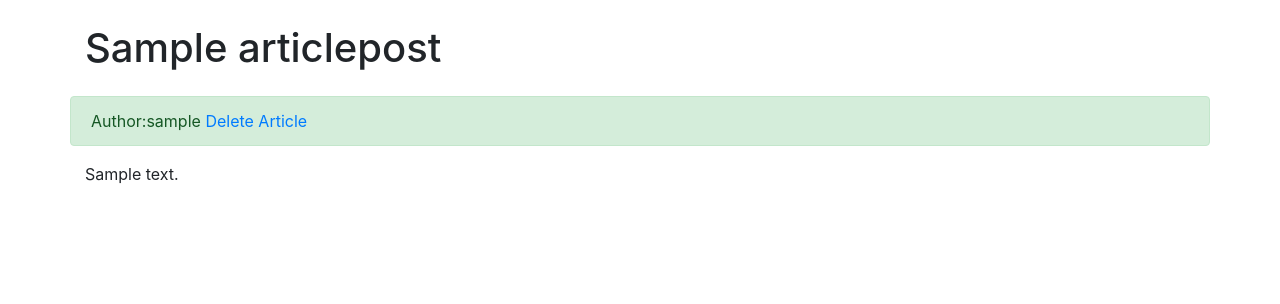
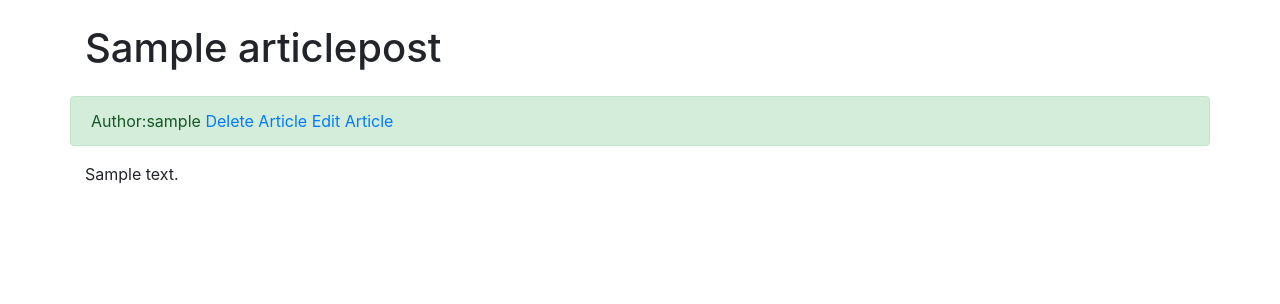
Before and after one commit to VictorBoYang/YB_BLOG, a Django app: page /article/article-detail/1 in a window 1280 px wide. Shown: the part 56-360 px from the top of the page. Run offline with Django 3.2, Linux system fonts and the light colour scheme; tables that the repository leaves empty hold one stand-in row (values such as "Sample post"); some libraries are stand-ins or nearby versions.

Commit message:
added 'article_edit'.Now finished basic personal blog.(Create,delete,detail,edit articles)

```diff
--- a/Article/urls.py
+++ b/Article/urls.py
@@ -8,4 +8,5 @@ urlpatterns = [
     path('article-detail/<int:id>', views.article_detail, name='article_detail'),
     path('article-create/', views.article_create, name='article_create'),
     path('article-delete/<int:id>',views.article_delete, name='article_delete'),
+    path('article-edit/<int:id>/',views.article_edit, name='article_edit'),
 ]
--- a/Article/views.py
+++ b/Article/views.py
@@ -37,3 +37,21 @@ def article_delete(request,id):
     article = models.ArticlePost.objects.get(id=id)
     article.delete()
     return redirect('Article:article_list')
+
+
+def article_edit(request,id):
+    article = models.ArticlePost.objects.get(id=id)
+    if request.method == "POST":
+        article_post_form = forms.article_post_form(data=request.POST)
+        if article_post_form.is_valid():
+            article.title = request.POST['title']
+            article.body = request.POST['body']
+            article.save()
+            return redirect('Article:article_detail', id=id)
+        else:
+            return HttpResponse('the content of form is not valid. Please enter again')
+    else:
+        article_post_form = forms.article_post_form()
+        context = {'article':article,
+                   'article_post_form':article_post_form}
+        return render(request,'article/edit.html',context)
--- a/templates/article/detail.html
+++ b/templates/article/detail.html
@@ -10,6 +10,7 @@
             <div class="col-12 alert alert-success">
                 Author:{{article.author}}
                 <a href="#" onclick="delete_confirm()">Delete Article</a>
+                <a href="{% url 'Article:article_edit' article.id %}">Edit Article</a>
             </div>
             <div class="col-12">
                 <p>{{article.body}}</p>
```
Also changed, not shown: templates/article/edit.html (added, +24 -0 lines).
